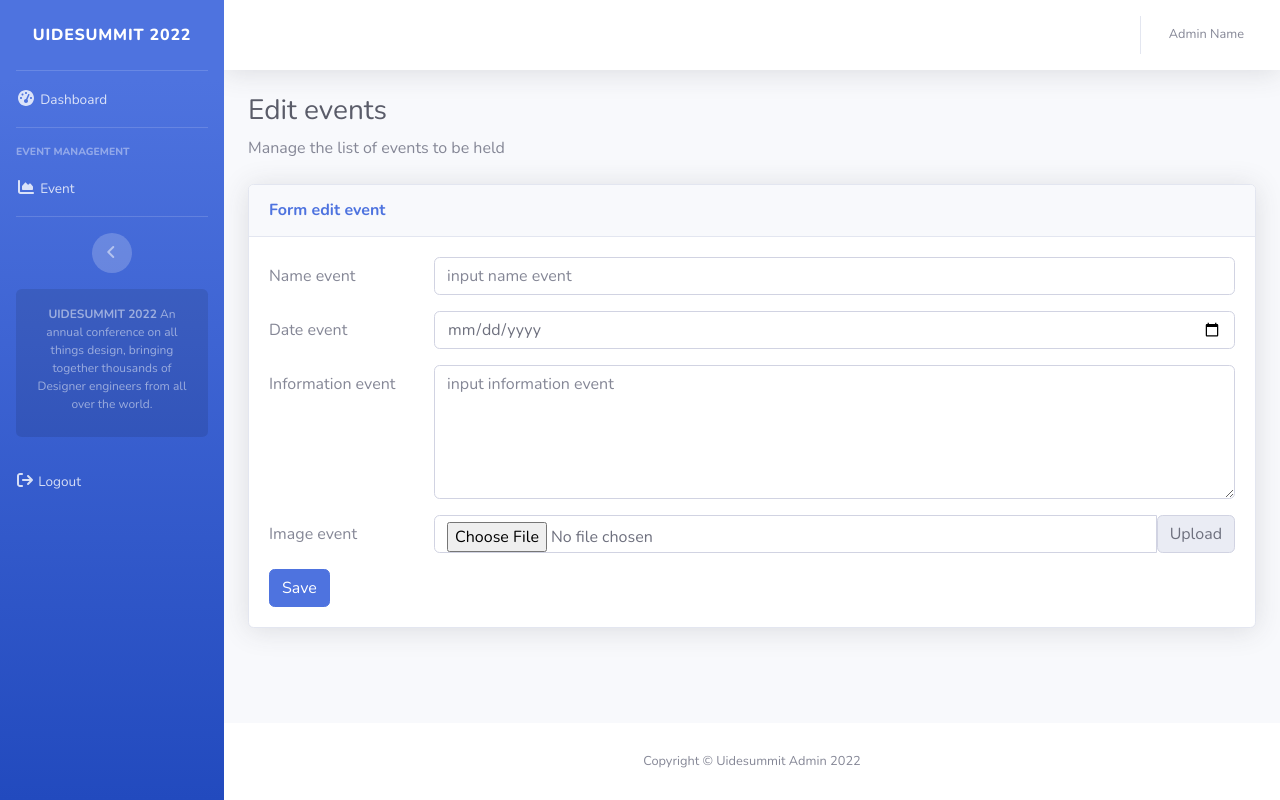
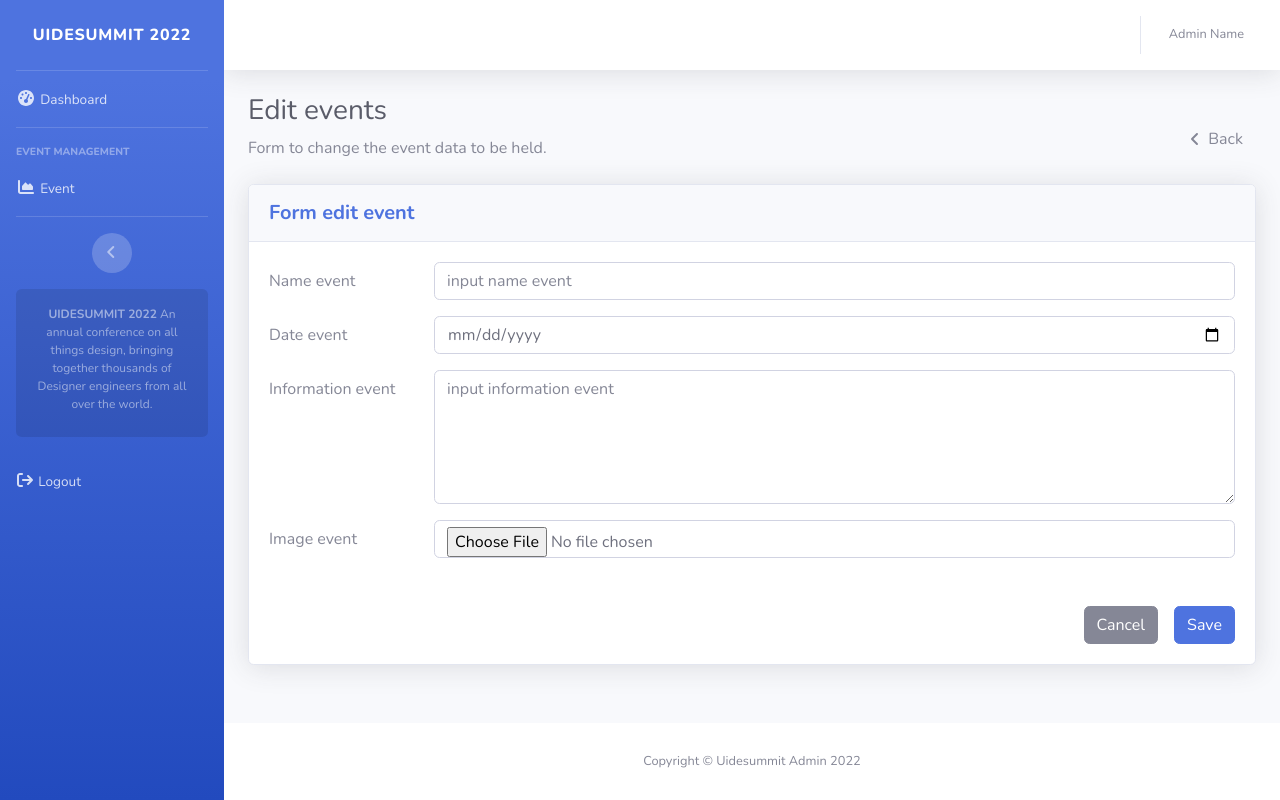
Before and after one commit to roziqinkhoeru/uidesummit, a CodeIgniter 4 app: template app/Views/admin/editEvent.php in a window 1280 px wide. Run offline with PHP 8.4 and a stand-in for CodeIgniter, Linux system fonts and the light colour scheme; the template is opened without the code that fills it, so the values that code supplies are empty; some libraries are stand-ins or nearby versions.

Commit message:
Update view style edit event form

```diff
--- a/app/Views/admin/editEvent.php
+++ b/app/Views/admin/editEvent.php
@@ -6,16 +6,26 @@
 <div class="container-fluid">
 
     <!-- Page Heading -->
-    <h1 class="h3 mb-2 text-gray-800">Edit events</h1>
-    <p class="mb-4">Manage the list of events to be held</p>
+    <div class="d-flex justify-content-between align-items-center">
+        <div>
+            <h1 class="h3 mb-2 text-gray-800">Edit events</h1>
+            <p class="mb-4">Form to change the event data to be held.</p>
+        </div>
+        <div>
+            <a href="/event" class="btn d-flex align-items-center">
+                <i class="fa-solid fa-angle-left mr-2 d-block"></i>
+                <span class="d-block">Back</span>
+            </a>
+        </div>
+    </div>
 
     <!-- DataTales Example -->
     <div class="card shadow mb-4">
         <div class="card-header py-3">
-            <h6 class="m-0 font-weight-bold text-primary">Form edit event</h6>
+            <h5 class="m-0 font-weight-bold text-primary">Form edit event</h5>
         </div>
         <div class="card-body">
-            <form action="/event/saveEditEvent/<?= $event['id_event']; ?>" method="post">
+            <form action="/event/saveEditEvent/<?= $event['id_event']; ?>" method="post" enctype="multipart/form-data" id="formEditEvent">
                 <!-- name event -->
                 <div class="row mb-3">
                     <label for="inputEmail" class="col-sm-2 col-form-label">Name event</label>
@@ -38,19 +48,17 @@
                     </div>
                 </div>
                 <!-- image event -->
-                <div class="row mb-3">
-                    <label for="inpitImage" class="col-sm-2 col-form-label">Image event</label>
+                <div class="row mb-5">
+                    <label for="inputImage" class="col-sm-2 col-form-label">Image event</label>
                     <div class="col-sm-10">
-                        <div class="input-group">
-                            <input type="file" class="form-control" id="imageEvent" name="imageEvent">
-                            <label class="input-group-text" for="imageEvent">Upload</label>
-                        </div>
+                        <input type="file" class="form-control" id="imageEvent" name="imageEvent">
                     </div>
                 </div>
-
-                <button type="submit" class="btn btn-primary">Save</button>
+                <div class="d-flex justify-content-end">
+                    <a href="/event" class="btn btn-secondary">Cancel</a>
+                    <button type="submit" class="btn btn-primary ml-3" id="buttonEditEvent">Save</button>
+                </div>
             </form>
-
         </div>
     </div>
 </div>
```
